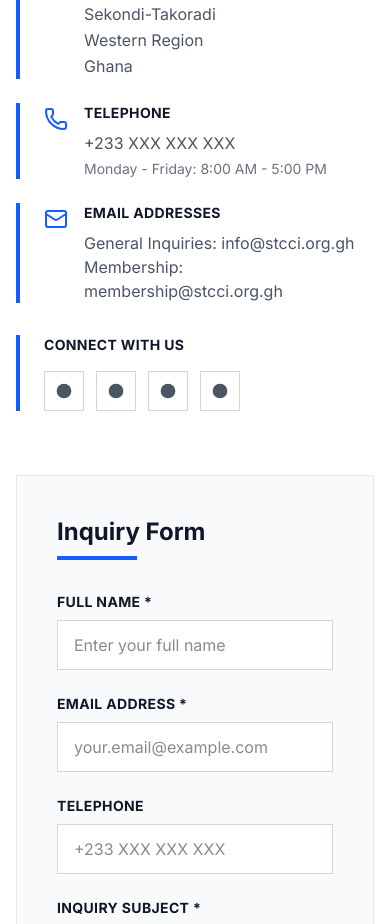
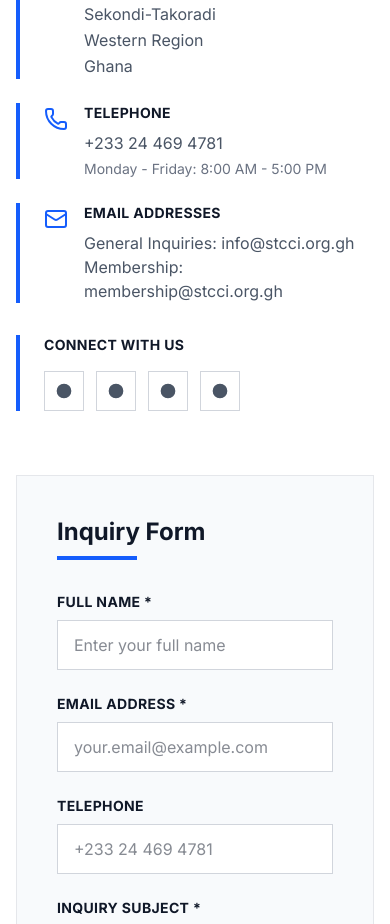
Before and after one commit to ikaydreams-dev/Chamber, a Next.js app: page /contact in a window 390 px wide. Shown: the part 1005-1929 px from the top of the page. Built offline with nearby package versions, Linux system fonts and the light colour scheme.

Commit message:
Update phone number to +233 24 469 4781

```diff
--- a/app/contact/page.tsx
+++ b/app/contact/page.tsx
@@ -63,7 +63,7 @@ export default function ContactPage() {
                         Telephone
                       </h3>
                       <p className="text-gray-600 dark:text-gray-400">
-                        +233 XXX XXX XXX
+                        +233 24 469 4781
                       </p>
                       <p className="text-sm text-gray-500 dark:text-gray-500 mt-1">
                         Monday - Friday: 8:00 AM - 5:00 PM
@@ -179,7 +179,7 @@ export default function ContactPage() {
                     id="phone"
                     name="phone"
                     className="w-full px-4 py-3 bg-white dark:bg-slate-900 border border-gray-300 dark:border-slate-600 focus:outline-none focus:border-blue-600 text-gray-900 dark:text-white"
-                    placeholder="+233 XXX XXX XXX"
+                    placeholder="+233 24 469 4781"
                   />
                 </div>
 
--- a/components/footer.tsx
+++ b/components/footer.tsx
@@ -93,7 +93,7 @@ export function Footer() {
               </li>
               <li className="flex items-center space-x-3">
                 <Phone className="w-5 h-5 text-gray-500 flex-shrink-0" />
-                <span className="text-sm text-gray-400">+233 XXX XXX XXX</span>
+                <span className="text-sm text-gray-400">+233 24 469 4781</span>
               </li>
               <li className="flex items-center space-x-3">
                 <Mail className="w-5 h-5 text-gray-500 flex-shrink-0" />
```
